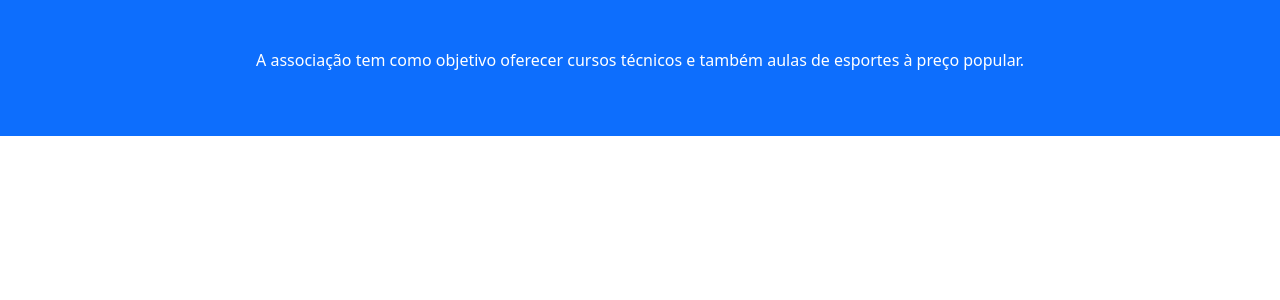
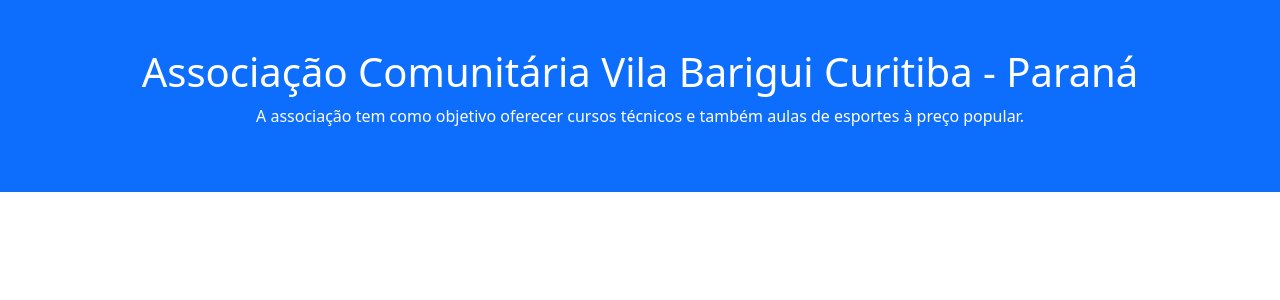
Before and after one commit to iogf/vilacic, a Python web app: template site_app/templates/index.html in a window 1280 px wide. Shown: the top 300 px of the page. Run offline with Jinja, Linux system fonts and the light colour scheme; the template is opened without the code that fills it, so the values that code supplies are empty.

Commit message:
Fixing html.

```diff
--- a/site_app/templates/index.html
+++ b/site_app/templates/index.html
@@ -10,7 +10,7 @@
 <body>
 
 <div class="container-fluid p-5 bg-primary text-white text-center">
-  <h1Associação Comunitária Vila Barigui Curitiba - Paraná</h1>
+  <h1> Associação Comunitária Vila Barigui Curitiba - Paraná</h1>
   <p>A associação tem como objetivo oferecer cursos técnicos e também
     aulas de esportes à preço popular.</p>
 </div>
```
